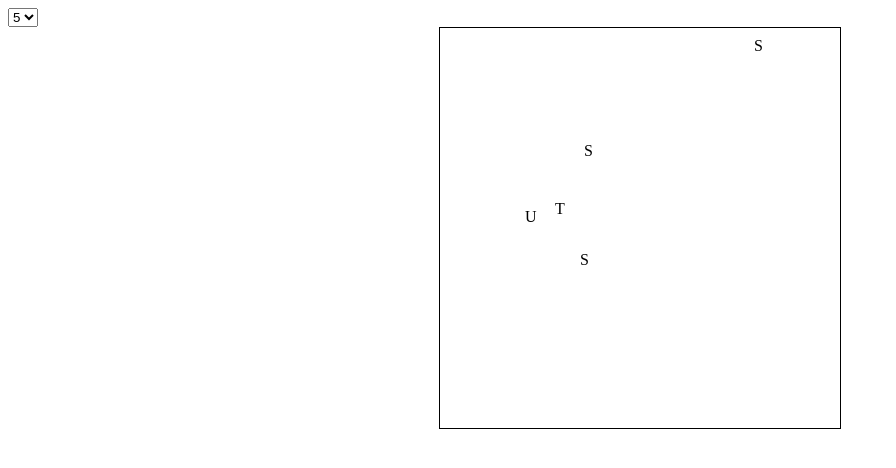
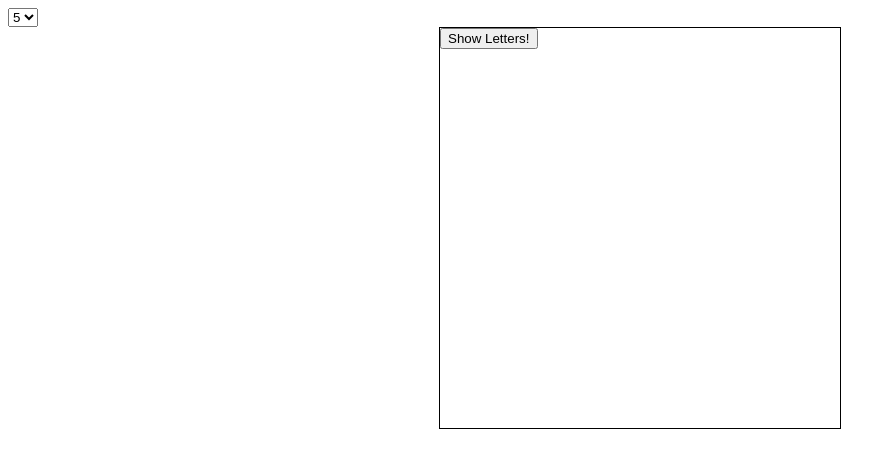
Before and after one commit to gabrielrotbart/memorx, a React (Create React App) app: page / in a window 1280 px wide. Shown: the top 468 px of the page, without its empty margins (0-896 px from the left). Built offline with nearby package versions, Linux system fonts and the light colour scheme.

Commit message:
adding quiz

```diff
--- a/src/components/App.js
+++ b/src/components/App.js
@@ -1,5 +1,5 @@
 import React from 'react';
-import Canvas from './Canvas';
+import CanvasController from './CanvasController';
 import NumOfLettersSelect from './NumOfLettersSelect';
 
 class App extends React.Component {
@@ -32,7 +32,13 @@ class App extends React.Component {
     return (
       <div>
         <NumOfLettersSelect value={this.state.numOfLetters} handleStateChange={this.createStateHandler('numOfLetters')}/>
-        <Canvas numOfLetters={this.state.numOfLetters} possibleLetters={this.state.possibleLetters}/>
+        <CanvasController
+          numOfLetters={this.state.numOfLetters}
+          possibleLetters={this.state.possibleLetters}
+          handleStateChange={this.createStateHandler('displayedLetters')}
+          height='400'
+          width='400'
+        />
       </div>
     )
   }
--- /dev/null
+++ b/src/components/Button.js
@@ -0,0 +1,7 @@
+import React from 'react';
+
+function Button(props) {
+  return <button className='btn' onClick={props.onClick}>{props.text}</button>
+}
+
+export default Button;
--- a/src/components/Canvas.js
+++ b/src/components/Canvas.js
@@ -1,66 +1,11 @@
 import React from 'react';
 
-class Canvas extends React.Component {
+export default function Canvas(props) {
+  const extraClasses = (props.extraClasses || [])
 
-  constructor(props) {
-    super(props);
-    this.state = {
-      height: 400,
-      width: 400
-    }
-  }
-
-  randomisedCoordinate() {
-    const height = this.state.height
-    const width = this.state.width
-
-    const x = this.randomBetween(0, (width - 12));
-    const y = this.randomBetween(0, (height - 12));
-
-    return {x: x, y: y}
-  }
-
-  randomisedNumOfLetters() {
-    return this.props.numOfLetters - this.randomBetween(0, 2)
-  }
-
-  lettersToDisplay() {
-    let letters = []
-    let numOfLetters = this.randomisedNumOfLetters();
-
-    for (let count = 0; count < numOfLetters; count++) {
-      const choosenLetter = this.props.possibleLetters[this.randomBetween(0, this.props.possibleLetters.length)];
-      const coordinates = this.randomisedCoordinate()
-
-      letters.push({letter: choosenLetter, x: coordinates.x, y: coordinates.y});
-    }
-
-    return letters
-  }
-
-  randomBetween(min, max) {
-    return Math.floor(Math.random() * (max - min) + min)
-  }
-
-  render() {
-    const lettersToDisplay = this.lettersToDisplay();
-
-    return (
-      <div className='canvas'>
-        {
-          lettersToDisplay.map((letter, index) => {
-            return <div
-              key={index}
-              style={{
-                position: 'absolute',
-                left: letter.x,
-                top: letter.y,
-              }}>{letter.letter}</div>
-          })
-        }
-      </div>
-    )
-  }
+  return (
+    <div className={[...extraClasses, 'canvas'].join(' ')}>
+      {props.children}
+    </div>
+  )
 }
-
-export default Canvas;
--- /dev/null
+++ b/src/components/CanvasController.js
@@ -0,0 +1,80 @@
+import React from 'react';
+import Button from './Button';
+import Canvas from './Canvas';
+import LettersDisplay from './LettersDisplay';
+import randomBetween from '../helpers/random-between';
+import Quiz from './Quiz';
+
+class CanvasController extends React.Component {
+
+  constructor(props) {
+    super(props);
+
+    this.state = {
+      showingLetters: false,
+      showingQuiz: false,
+      letters: []
+    }
+
+    this.showLetters = this.showLetters.bind(this)
+  }
+
+  randomiseNumOfLetters(numOfLetters) {
+    return numOfLetters - randomBetween(0, 2)
+  }
+
+  showLetters(event) {
+    event.preventDefault();
+    this.setState({
+      letters: this.lettersToDisplay(),
+      showingLetters: true
+    })
+
+    window.setTimeout(() => { this.setState({showingQuiz: true, showingLetters: false}) }, 1000)
+  }
+
+  lettersToDisplay() {
+    let letters = []
+    const randomisedNumOfLetters = this.randomiseNumOfLetters(this.props.numOfLetters)
+
+    for (let count = 0; count < randomisedNumOfLetters; count++) {
+      letters = [...letters, this.props.possibleLetters[randomBetween(0, this.props.possibleLetters.length)]];
+    }
+
+    return letters
+  }
+
+  renderLetters() {
+    return (
+      <LettersDisplay letters={this.state.letters} width={this.props.width} height={this.props.height} />
+    )
+  }
+
+  renderQuiz() {
+    return (
+      <Canvas>
+        <Quiz displayedLetters={this.state.letters}/>
+      </Canvas>
+    )
+  }
+
+  renderCanvas() {
+    if (this.state.showingLetters && !this.state.showingQuiz) {
+      return this.renderLetters()
+    } else if (this.state.showingQuiz) {
+      return this.renderQuiz()
+    } else {
+      return (
+        <Canvas>
+          <Button text='Show Letters!' onClick={this.showLetters}></Button>
+        </Canvas>
+      )
+    }
+  }
+
+  render() {
+    return this.renderCanvas()
+  }
+}
+
+export default CanvasController;
--- /dev/null
+++ b/src/components/LettersDisplay.js
@@ -0,0 +1,33 @@
+import React from 'react';
+import Canvas from './Canvas';
+import randomBetween from '../helpers/random-between';
+
+const LETTER_WIDTH = 10
+const LETTER_HEIGHT = 20
+
+class LettersDisplay extends React.Component {
+
+  _renderLetters() {
+    return this.props.letters.map((letter, index) => {
+      const xCoordinate = randomBetween(LETTER_WIDTH, this.props.width - LETTER_WIDTH)
+      const yCoordinate = randomBetween(LETTER_HEIGHT, this.props.height - LETTER_HEIGHT)
+
+      return <div
+        key={index}
+        style={{
+          position: 'absolute',
+          left: xCoordinate,
+          top: yCoordinate,
+      }}>
+        {letter}
+      </div>
+    })
+  }
+
+  render() {
+    return <Canvas>{this._renderLetters()}</Canvas>
+  }
+
+}
+
+export default LettersDisplay;
--- /dev/null
+++ b/src/components/Quiz.js
@@ -0,0 +1,20 @@
+import React from 'react'
+
+class Quiz extends React.Component {
+
+  constructor(props) {
+    super(props);
+
+    this.state = {
+      hasAnswered: false
+    }
+  }
+
+  render() {
+    return(
+      <div>{this.props.displayedLetters}</div>
+    )
+  }
+}
+
+export default Quiz;
--- a/src/css/style.css
+++ b/src/css/style.css
@@ -5,3 +5,7 @@
   border: solid 1px black;
   position: relative;
 }
+
+.btn {
+  margin: auto;
+}
--- /dev/null
+++ b/src/helpers/random-between.js
@@ -0,0 +1,5 @@
+function randomBetween(min, max) {
+  return Math.floor(Math.random() * (max - min) + min)
+}
+
+export default randomBetween;
```
